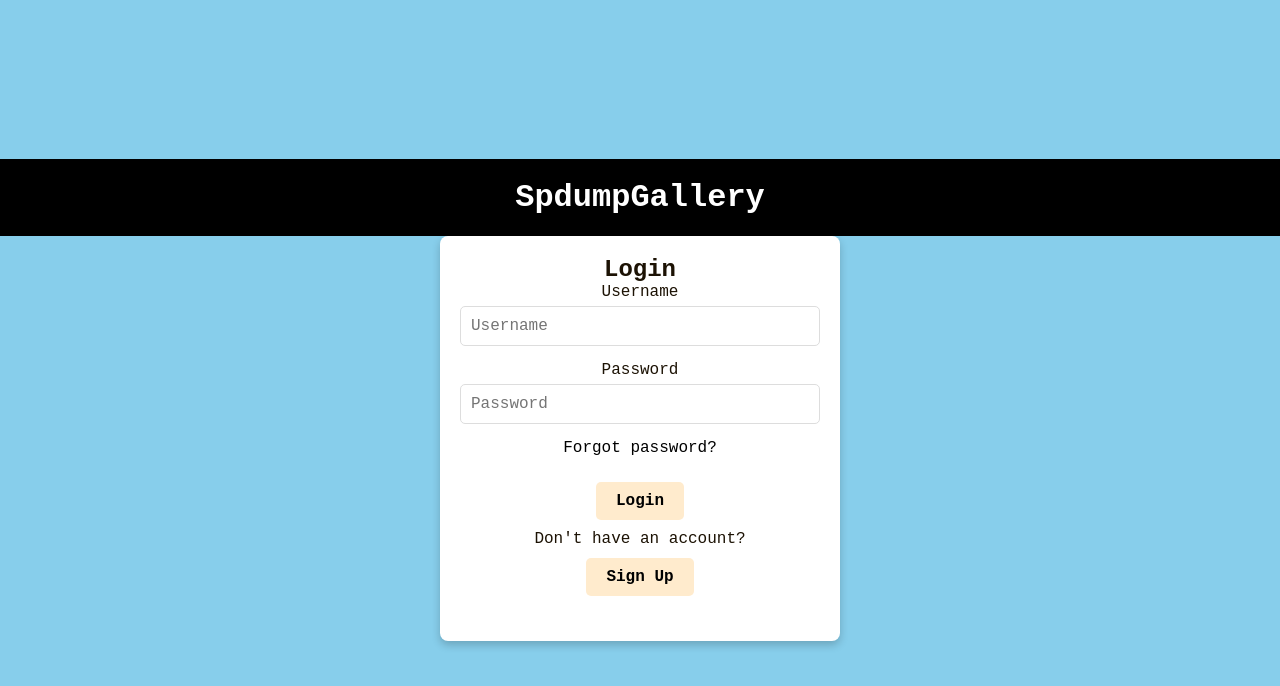
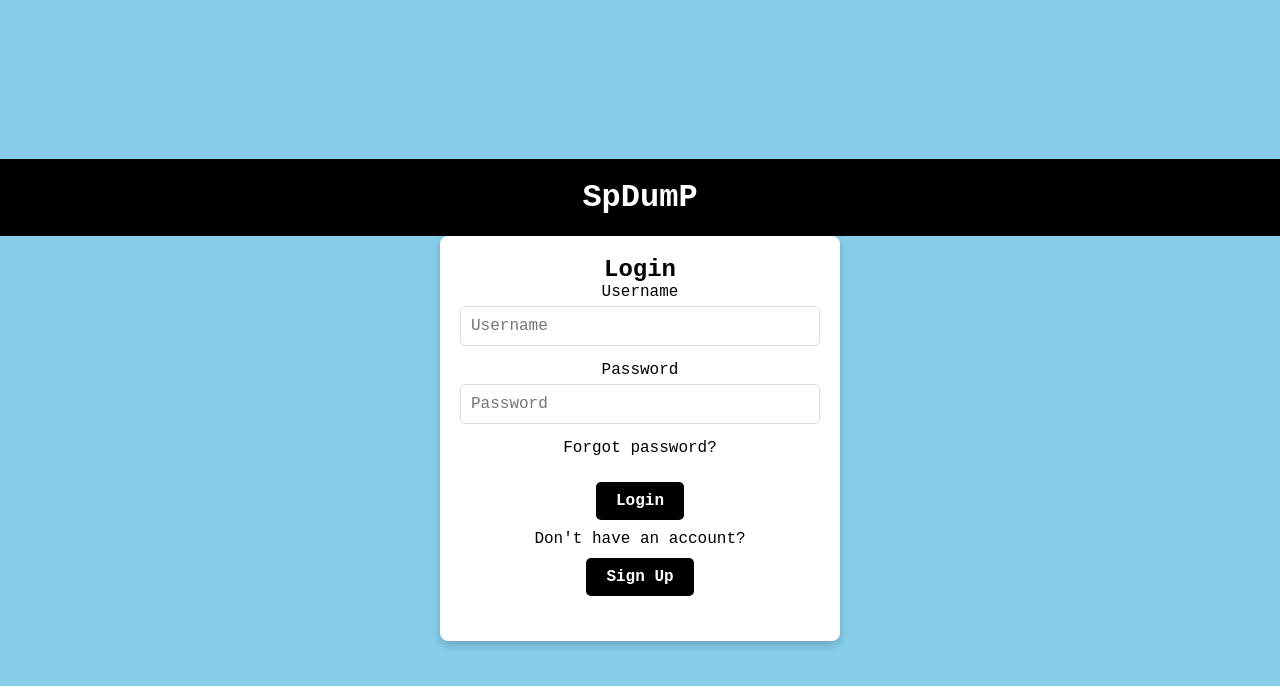
Before and after one commit to abdulwalidev/spdump, a website: page login.html in a window 1280 px wide. Drawn offline with Linux system fonts and the light colour scheme.

Commit message:
Update login.html

```diff
--- a/login.html
+++ b/login.html
@@ -8,7 +8,7 @@
         /* General styling for all text */
         * {
             font-family: 'Courier New', Courier, monospace;
-            color: rgb(28, 18, 4);
+            color: black; /* Changed text color to black */
             margin: 0;
             padding: 0;
             box-sizing: border-box;
@@ -72,8 +72,8 @@
 
         /* Button styling */
         .styled-button {
-            background-color: blanchedalmond;
-            color: black;
+            background-color: black; /* Same color as header */
+            color: white;
             border: none;
             padding: 10px 20px;
             font-weight: bold;
@@ -84,12 +84,12 @@
             display: inline-block;
             text-align: center;
             font-size: 16px;
+            transition: background-color 0.2s, transform 0.2s; /* Faster transition */
         }
 
-        /* Remove hover animation */
         .styled-button:hover {
-            background-color: blanchedalmond;
-            color: black;
+            background-color: #333; /* Darker shade for hover effect */
+            transform: translateY(-2px);
         }
 
         /* Reset link styling */
@@ -113,7 +113,7 @@
 <body>
     <div class="container">
         <div class="header">
-            <h1><a href="index.html" class="Homepagelogo">SpdumpGallery</a></h1>
+            <h1><a href="index.html" class="Homepagelogo">SpDumP</a></h1>
         </div>
         <div class="form-container">
             <h2>Login</h2>
```
